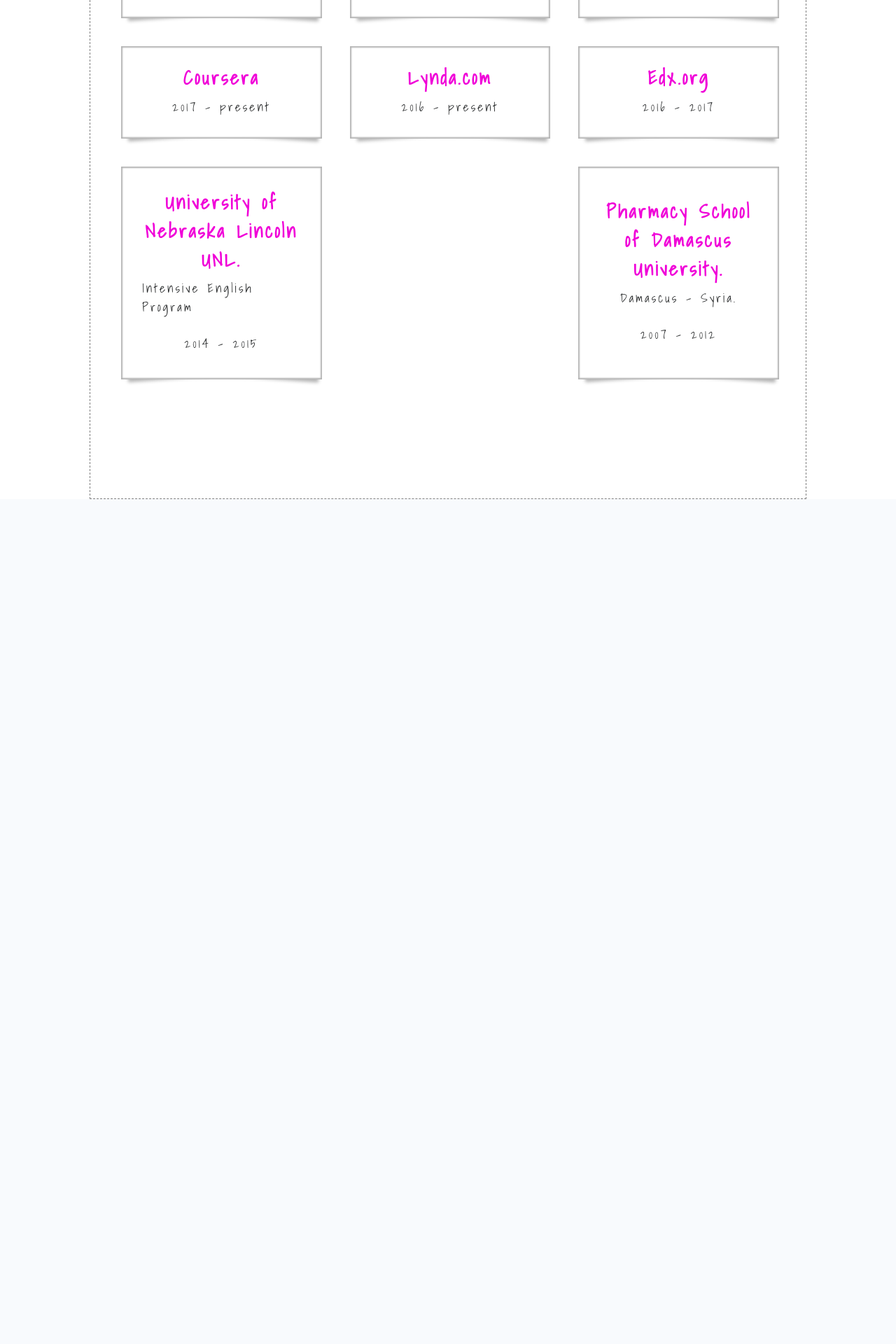
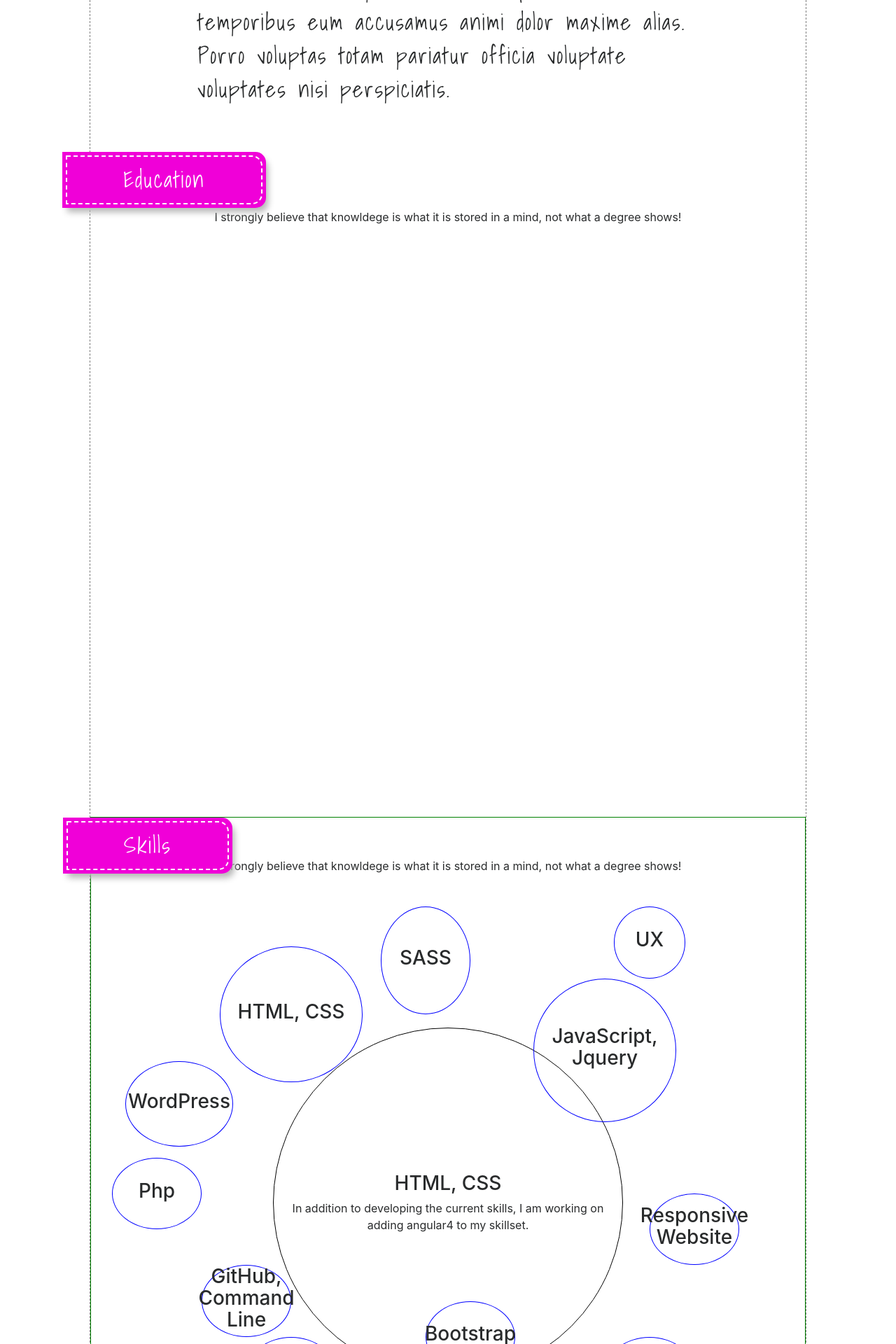
Before and after one commit to Ahmad-Saleh89/web-designing, a PHP site: page / in a window 1280 px wide. Shown: the part 3120-5040 px from the top of the page at 70% size. Before the commit the page ends 3833 px from the top, so only its background shows below. Run offline with PHP 8.4, Linux system fonts and the light colour scheme; some libraries are stand-ins or nearby versions; some web fonts are replaced.

Commit message:
skills section added

```diff
--- a/myPortfolio/index.html
+++ b/myPortfolio/index.html
@@ -58,16 +58,19 @@
 
     <section class="about-container">
       <div class="about-sign">
-        <img src="images/sign.png" alt="">
+        <img src="images/about-sign.png" alt="">
       </div>
       <div class="brief">
-        <h3>just few sentences about me</h3>
-        <p>I strongly believe that knowldege is what has been stored in my mind, not in what a degree shows!</p>
+          <p>Lorem ipsum dolor sit amet, consectetur adipisicing elit. Numquam fuga tempora delectus, nulla consectetur, officiis tenetur odio, inventore ut dolores, minus voluptatum dolorum quibusdam temporibus eum accusamus animi dolor maxime alias. Porro voluptas totam pariatur officia voluptate voluptates nisi perspiciatis.</p>
       </div>
       <div class="about">
+        <!-- Education -->
         <div class="education">
-          <div class="edu-tag">
+          <div class="side-tag">
             <h4>Education</h4>
+          </div>
+          <div class="skill-intro">
+            <p>I strongly believe that knowldege is what it is stored in a mind, not what a degree shows!</p>
           </div>
           <div class="edu-content">
             <ul>
@@ -105,11 +108,134 @@
                 <p>Damascus - Syria.</p>
                 <p>2007 - 2012</p>
               </li>
-
             </ul>
           </div> <!-- edu-content -->
         </div> <!-- education -->
-      </div>
+
+        <!-- @@@@@@ skills @@@@@@@@ -->
+        <div class="skills">
+          <div class="side-tag">
+            <h4>Skills</h4>
+          </div>
+          <div class="skills-intro">
+            <p>I strongly believe that knowldege is what it is stored in a mind, not what a degree shows!</p>
+          </div>
+          <div class="corresponded-win">
+            <h3>HTML, CSS</h3>
+            <div>In addition to developing the current skills, I am working on adding angular4 to my skillset.</div>
+          </div>
+          <ul class="skills-items">
+            <li id="html-css" class="clicked-skill">
+              <div class="skill-content">
+                <h3>HTML, CSS</h3>
+                <p class="level">Level of knowledge: <span>Very Good</span></p>
+                <div class="about-skill">Lorem ipsum dolor sit amet, consectetur adipisicing elit. Inventore explicabo,
+                  illo accusamus veritatis quaerat possimus quas placeat dolores repellendus recusandae?
+                </div>
+              </div>
+            </li>
+            <li id="js">
+              <div class="skill-content">
+                <h3>JavaScript,<br> Jquery</h3>
+                <p class="level">Level of knowledge: <span>Good</span></p>
+                <div class="about-skill">
+                  ahmad is an awesome guy and he is really into programming, infact he is really good at it.
+                </div>
+              </div>
+            </li>
+            <li id="sass">
+              <div class="skill-content">
+                <h3>SASS</h3>
+                <p class="level">Level of knowledge: <span>Good</span></p>
+                <div class="about-skill">
+                  ahmad is an awesome guy and he is really into programming, infact he is really good at it.
+                </div>
+              </div>
+            </li>
+            <li id="responsive">
+              <div class="skill-content">
+                <h3>Responsive Website</h3>
+                <p class="level">Level of knowledge: <span>Good</span></p>
+                <div class="about-skill">
+                  Friendly user experience.
+                </div>
+              </div>
+            </li>
+            <li id="bootstrap">
+              <div class="skill-content">
+                <h3>Bootstrap</h3>
+                <p class="level">Level of knowledge: <span>Basic</span></p>
+                <div class="about-skill">
+                  ahmad is an awesome guy and he is really into programming, infact he is really good at it.
+                </div>
+              </div>
+            </li>
+            <li id="wordpress">
+              <div class="skill-content">
+                <h3>WordPress</h3>
+                <p class="level">Level of knowledge: <span>Good</span></p>
+                <div class="about-skill">
+                  ahmad is an awesome guy and he is really into programming, infact he is really good at it.
+                </div>
+              </div>
+            </li>
+            <li id="git">
+              <div class="skill-content">
+                <h3>GitHub, Command Line</h3>
+                <p class="level">Level of knowledge: <span>Basic</span></p>
+                <div class="about-skill">
+                  ahmad is an awesome guy and he is really into programming, infact he is really good at it.
+                </div>
+              </div>
+            </li>
+            <li id="php">
+              <div class="skill-content">
+                <h3>Php</h3>
+                <p class="level">Level of knowledge: <span>Basic</span></p>
+                <div class="about-skill">
+                  ahmad is an awesome guy and he is really into programming, infact he is really good at it.
+                </div>
+              </div>
+            </li>
+            <li id="photoshop">
+              <div class="skill-content">
+                <h3>Photoshop CC</h3>
+                <p class="level">Level of knowledge: <span>Basic</span></p>
+                <div class="about-skill">
+                  ahmad is an awesome guy and he is really into programming, infact he is really good at it.
+                </div>
+              </div>
+            </li>
+            <li id="angular">
+              <div class="skill-content">
+                <h3>Angular</h3>
+                <p class="level">Level of knowledge: <span>Basic</span></p>
+                <div class="about-skill">
+                  In addition to developing the current skills, I am working on adding angular4 to my skillset.
+                </div>
+              </div>
+            </li>
+            <li id="ux">
+              <div class="skill-content">
+                <h3>UX</h3>
+                <p class="level">Level of knowledge: <span>Basic</span></p>
+                <div class="about-skill">
+                  In addition to developing the current skills, I am working on expanding my User Experience knowledge.
+                </div>
+              </div>
+            </li>
+            <li id="seo">
+              <div class="skill-content">
+                <h3>SEO</h3>
+                <p class="level">Level of knowledge: <span>Basic</span></p>
+                <div class="about-skill">
+                  In addition to developing the current skills, I am working on understanding the Search Engine Optimization.
+                </div>
+              </div>
+            </li>
+          </ul>
+        </div> <!-- skills -->
+      </div> <!-- about -->
 
     </section> <!-- about-container -->
 
@@ -117,7 +243,7 @@
     <script src="https://cdnjs.cloudflare.com/ajax/libs/tether/1.4.0/js/tether.min.js" integrity="sha384-DztdAPBWPRXSA/3eYEEUWrWCy7G5KFbe8fFjk5JAIxUYHKkDx6Qin1DkWx51bBrb" crossorigin="anonymous"></script>
     <script src="https://maxcdn.bootstrapcdn.com/bootstrap/4.0.0-alpha.6/js/bootstrap.min.js" integrity="sha384-vBWWzlZJ8ea9aCX4pEW3rVHjgjt7zpkNpZk+02D9phzyeVkE+jo0ieGizqPLForn" crossorigin="anonymous"></script>
 
-    <script src="scripts.js"></script>
+    <!-- <script src="scripts.js"></script> -->
     <script src="typed.js"></script>
     <script>
       var typed = new Typed('#typed', {
--- a/myPortfolio/styles.css
+++ b/myPortfolio/styles.css
@@ -101,7 +101,8 @@ header {
 
 .header-img {
   width: 100vw;
-  height: 100vh; }
+  height: 100vh;
+  overflow: hidden; }
   .header-img img {
     width: 100%;
     height: 100%; }
@@ -213,6 +214,28 @@ header {
     font-size: 4em;
     font-weight: 200; }
 
+.side-tag {
+  position: absolute;
+  top: 0;
+  left: -40px;
+  padding: 5px;
+  background: #f000d8;
+  border-top-right-radius: 15px;
+  border-bottom-right-radius: 15px;
+  box-shadow: 5px 8px 10px -2px #b6b6b6; }
+  .side-tag h4 {
+    margin: 0;
+    background: #f000d8;
+    padding: 15px 80px;
+    vertical-align: middle;
+    border: 2px dashed white;
+    color: white;
+    font-family: "Shadows Into Light", cursive;
+    letter-spacing: 2px;
+    font-size: 2em;
+    border-top-right-radius: 15px;
+    border-bottom-right-radius: 15px; }
+
 .about-container {
   width: 80vw;
   margin: auto;
@@ -226,50 +249,42 @@ header {
     top: 0;
     left: 0; }
     .about-container .about-sign img {
-      height: 170px;
+      height: 200px;
       width: 300px;
-      transform-origin: left;
+      transform-origin: left bottom;
       perspective: 1000px;
-      transform: rotateY(-89deg) skewY(-10deg);
+      transform: rotateY(-89deg);
       transition: all 1000ms ease-in-out; }
-    .about-container .about-sign.show-sign img {
-      transform: rotateY(-40deg) skewY(-7deg); }
+    .about-container .about-sign:hover img {
+      transform: rotateY(0); }
+  .about-container .brief {
+    display: flex;
+    justify-content: center;
+    align-items: center;
+    margin: 20% 15% 0; }
+    .about-container .brief p {
+      font-family: "Shadows Into Light", cursive;
+      font-size: 2em;
+      letter-spacing: 2px;
+      text-indent: 50px; }
   .about-container .education {
+    height: 900px;
     position: relative;
     margin-top: 50px;
     display: flex;
+    flex-direction: column;
     justify-content: center;
-    margin-bottom: 150px; }
-    .about-container .education .edu-tag {
-      position: absolute;
-      top: 0;
-      left: -40px;
-      padding: 5px;
-      background: #f000d8;
-      border-top-right-radius: 15px;
-      border-bottom-right-radius: 15px;
-      box-shadow: 5px 8px 10px -2px #b6b6b6; }
-      .about-container .education .edu-tag h4 {
-        margin: 0;
-        background: #f000d8;
-        padding: 15px 80px;
-        vertical-align: middle;
-        border: 2px dashed white;
-        color: white;
-        font-family: "Shadows Into Light", cursive;
-        letter-spacing: 2px;
-        font-size: 2em;
-        border-top-right-radius: 15px;
-        border-bottom-right-radius: 15px; }
+    align-items: center;
+    margin-bottom: 50px; }
     .about-container .education .edu-content {
-      margin-top: 150px; }
+      margin-top: 75px; }
       .about-container .education .edu-content ul {
         position: relative;
         list-style: none;
         display: grid;
         grid-template-columns: repeat(3, 30%);
         grid-template-rows: repeat(4, 140px);
-        grid-gap: 2em;
+        grid-gap: 1em;
         font-family: "Shadows Into Light", cursive;
         letter-spacing: 3px; }
         .about-container .education .edu-content ul li:nth-child(7) {
@@ -341,6 +356,101 @@ header {
             transform: rotate(-4deg);
             z-index: -1;
             border: transparent; }
+  .about-container .skills {
+    border: 1px solid green;
+    position: relative;
+    height: 1000px;
+    max-height: 1000px;
+    width: 100%;
+    display: flex;
+    flex-direction: column;
+    justify-content: center;
+    align-items: center; }
+    .about-container .skills .corresponded-win {
+      position: absolute;
+      height: 500px;
+      width: 500px;
+      border: 1px solid black;
+      border-radius: 50%;
+      top: 300px;
+      left: 50%;
+      transform: translateX(-50%);
+      display: flex;
+      flex-direction: column;
+      justify-content: center;
+      align-items: center;
+      text-align: center; }
+    .about-container .skills .skills-items {
+      padding: 30px;
+      list-style: none;
+      width: 100%;
+      position: relative;
+      display: grid;
+      grid-template-columns: repeat(15, 1fr);
+      grid-template-rows: repeat(15, 1fr); }
+      .about-container .skills .skills-items li {
+        display: flex;
+        flex-direction: column;
+        justify-content: center;
+        align-items: center; }
+        .about-container .skills .skills-items li .skill-content {
+          border: 1px solid blue;
+          border-radius: 50%;
+          display: flex;
+          justify-content: center;
+          align-items: center;
+          height: 100%;
+          width: 100%; }
+          .about-container .skills .skills-items li .skill-content h3 {
+            text-align: center; }
+          .about-container .skills .skills-items li .skill-content .level, .about-container .skills .skills-items li .skill-content .about-skill {
+            display: none; }
+      .about-container .skills .skills-items #html-css {
+        grid-column: 3/7;
+        grid-row: 2/6; }
+        .about-container .skills .skills-items #html-css div {
+          height: 95%;
+          width: 80%; }
+      .about-container .skills .skills-items #js {
+        grid-column: 10/14;
+        grid-row: 3/7; }
+        .about-container .skills .skills-items #js div {
+          width: 80%; }
+      .about-container .skills .skills-items #sass {
+        grid-column: 7/9;
+        grid-row: 1/4; }
+      .about-container .skills .skills-items #responsive {
+        grid-column: 13/15;
+        grid-row: 9/11; }
+      .about-container .skills .skills-items #bootstrap {
+        grid-column: 8/10;
+        grid-row: 12/14; }
+      .about-container .skills .skills-items #wordpress {
+        grid-column: 1/4;
+        grid-row: 5/8; }
+        .about-container .skills .skills-items #wordpress div {
+          height: 80%;
+          width: 80%; }
+      .about-container .skills .skills-items #git {
+        grid-column: 3/5;
+        grid-row: 11/13; }
+      .about-container .skills .skills-items #php {
+        grid-column: 1/3;
+        grid-row: 8/10; }
+      .about-container .skills .skills-items #photoshop {
+        grid-column: 12/14;
+        grid-row: 13/15; }
+      .about-container .skills .skills-items #angular {
+        grid-column: 4/6;
+        grid-row: 13/15; }
+      .about-container .skills .skills-items #ux {
+        grid-column: 12/14;
+        grid-row: 1/3; }
+        .about-container .skills .skills-items #ux div {
+          width: 80%; }
+      .about-container .skills .skills-items #seo {
+        grid-column: 7/9;
+        grid-row: 14/16; }
 
 @keyframes slide-underline {
   0%, 19% {
--- a/myPortfolio/styles.sass
+++ b/myPortfolio/styles.sass
@@ -114,6 +114,7 @@ header
 .header-img
   width: 100vw
   height: 100vh
+  overflow: hidden
   img
     width: 100%
     height: 100%
@@ -232,6 +233,27 @@ header
     font-weight: 200
 
 // About section:
+.side-tag
+  position: absolute
+  top: 0
+  left: -40px
+  padding: 5px
+  background: rgb(240, 0, 216)
+  border-top-right-radius: 15px
+  border-bottom-right-radius: 15px
+  box-shadow: 5px 8px 10px -2px rgb(182, 182, 182)
+  h4
+    margin: 0
+    background: rgb(240, 0, 216)
+    padding: 15px 80px
+    vertical-align: middle
+    border: 2px dashed white
+    color: white
+    font-family: 'Shadows Into Light', cursive
+    letter-spacing: 2px
+    font-size: 2em
+    border-top-right-radius: 15px
+    border-bottom-right-radius: 15px
 .about-container
   width: 80vw
   margin: auto
@@ -245,52 +267,45 @@ header
     top: 0
     left: 0
     img
-      height: 170px
+      height: 200px
       width: 300px
-      transform-origin: left
+      transform-origin: left bottom
       perspective: 1000px
-      transform: rotateY(-89deg) skewY(-10deg)
+      transform: rotateY(-89deg)
       transition: all 1000ms ease-in-out
-    &.show-sign
+    &:hover
       img
-        transform: rotateY(-40deg) skewY(-7deg)
+        transform: rotateY(0)
+  .brief
+    display: flex
+    justify-content: center
+    align-items: center
+    margin: 20% 15% 0
+    p
+      font-family: 'Shadows Into Light', cursive
+      font-size: 2em
+      letter-spacing: 2px
+      text-indent: 50px
+
   .education
+    height: 900px
     position: relative
     margin-top: 50px
     display: flex
+    flex-direction: column
     justify-content: center
-    margin-bottom: 150px
-    .edu-tag
-      position: absolute
-      top: 0
-      left: -40px
-      padding: 5px
-      background: rgb(240, 0, 216)
-      border-top-right-radius: 15px
-      border-bottom-right-radius: 15px
-      box-shadow: 5px 8px 10px -2px rgb(182, 182, 182)
-      h4
-        margin: 0
-        background: rgb(240, 0, 216)
-        padding: 15px 80px
-        vertical-align: middle
-        border: 2px dashed white
-        color: white
-        font-family: 'Shadows Into Light', cursive
-        letter-spacing: 2px
-        font-size: 2em
-        border-top-right-radius: 15px
-        border-bottom-right-radius: 15px
+    align-items: center
+    margin-bottom: 50px
 
     .edu-content
-      margin-top: 150px
+      margin-top: 75px
       ul
         position: relative
         list-style: none
         display: grid
         grid-template-columns: repeat(3, 30%)
         grid-template-rows: repeat(4, 140px)
-        grid-gap: 2em
+        grid-gap: 1em
         font-family: 'Shadows Into Light', cursive
         letter-spacing: 3px
         li:nth-child(7)
@@ -314,7 +329,6 @@ header
           &.is-showing
             opacity: 1
             left: 0
-
 
           h5
             margin-top: 20px
@@ -369,6 +383,109 @@ header
             z-index: -1
             border: transparent
 
+  .skills
+    border: 1px solid green
+    position: relative
+    height: 1000px
+    max-height: 1000px
+    width: 100%
+    display: flex
+    flex-direction: column
+    justify-content: center
+    align-items: center
+    .corresponded-win
+      position: absolute
+      height: 500px
+      width: 500px
+      border: 1px solid black
+      border-radius: 50%
+      top: 300px
+      left: 50%
+      transform: translateX(-50%)
+      display: flex
+      flex-direction: column
+      justify-content: center
+      align-items: center
+      text-align: center
+
+    .skills-items
+      padding: 30px
+      list-style: none
+      width: 100%
+      position: relative
+      display: grid
+      grid-template-columns: repeat(15, 1fr)
+      grid-template-rows: repeat(15, 1fr)
+      li
+        // border: 1px solid gray
+        display: flex
+        flex-direction: column
+        justify-content: center
+        align-items: center
+        .skill-content
+          border: 1px solid blue
+          border-radius: 50%
+          display: flex
+          justify-content: center
+          align-items: center
+          height: 100%
+          width: 100%
+          h3
+            text-align: center
+          .level, .about-skill
+            display: none
+
+      #html-css
+        grid-column: 3/7
+        grid-row: 2/6
+        div
+          height: 95%
+          width: 80%
+      #js
+        grid-column: 10/14
+        grid-row: 3/7
+        div
+          width: 80%
+      #sass
+        grid-column: 7/9
+        grid-row: 1/4
+      #responsive
+        grid-column: 13/15
+        grid-row: 9/11
+      #bootstrap
+        grid-column: 8/10
+        grid-row: 12/14
+      #wordpress
+        grid-column: 1/4
+        grid-row: 5/8
+        div
+          height: 80%
+          width: 80%
+      #git
+        grid-column: 3/5
+        grid-row: 11/13
+      #php
+        grid-column: 1/3
+        grid-row: 8/10
+      #photoshop
+        grid-column: 12/14
+        grid-row: 13/15
+      #angular
+        grid-column: 4/6
+        grid-row: 13/15
+      #ux
+        grid-column: 12/14
+        grid-row: 1/3
+        div
+          width: 80%
+      #seo
+        grid-column: 7/9
+        grid-row: 14/16
+
+
+
+
+// education items underline animation:
 @keyframes slide-underline
   0%, 19%
     opacity: 0
```
Also changed, not shown: myPortfolio/scripts.js (+17 -4 lines), myPortfolio/images/about-sign.png (added), myPortfolio/images/sign.png (deleted), 1 other file.
